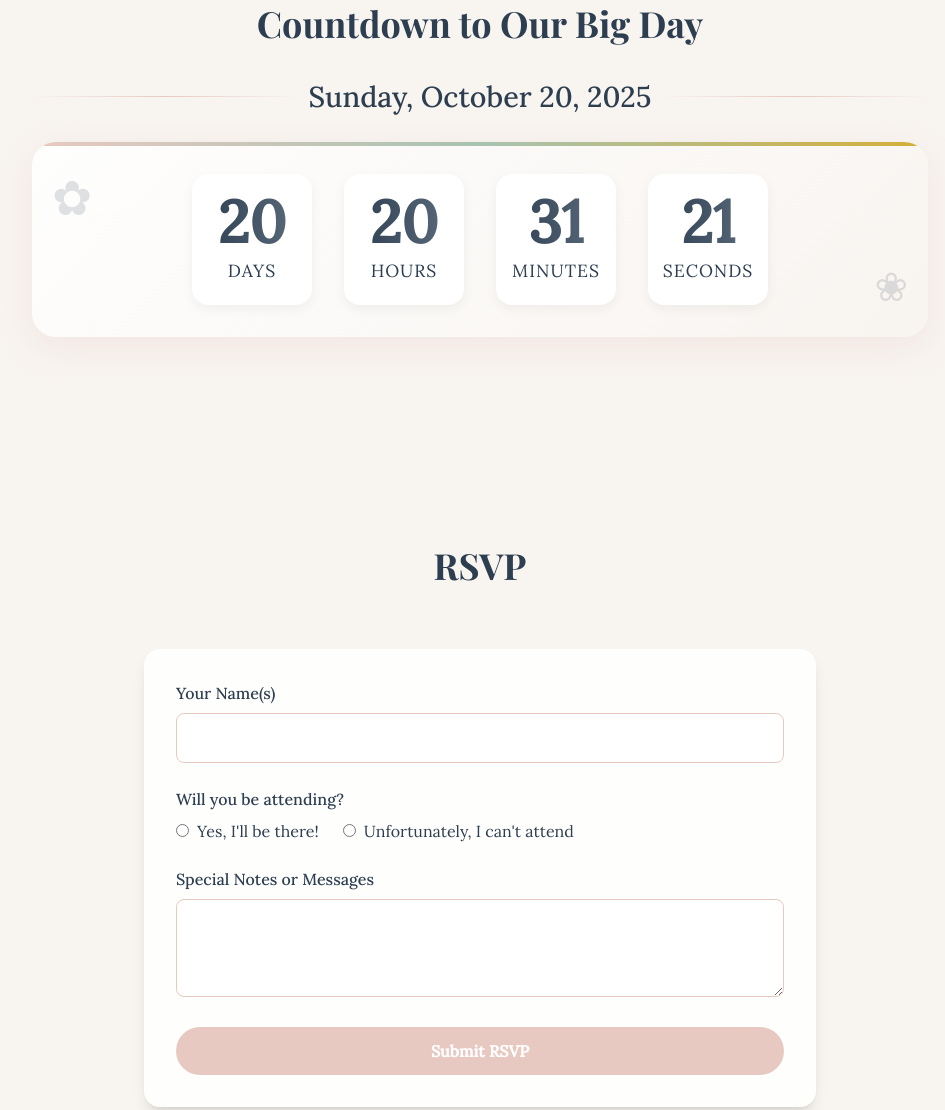
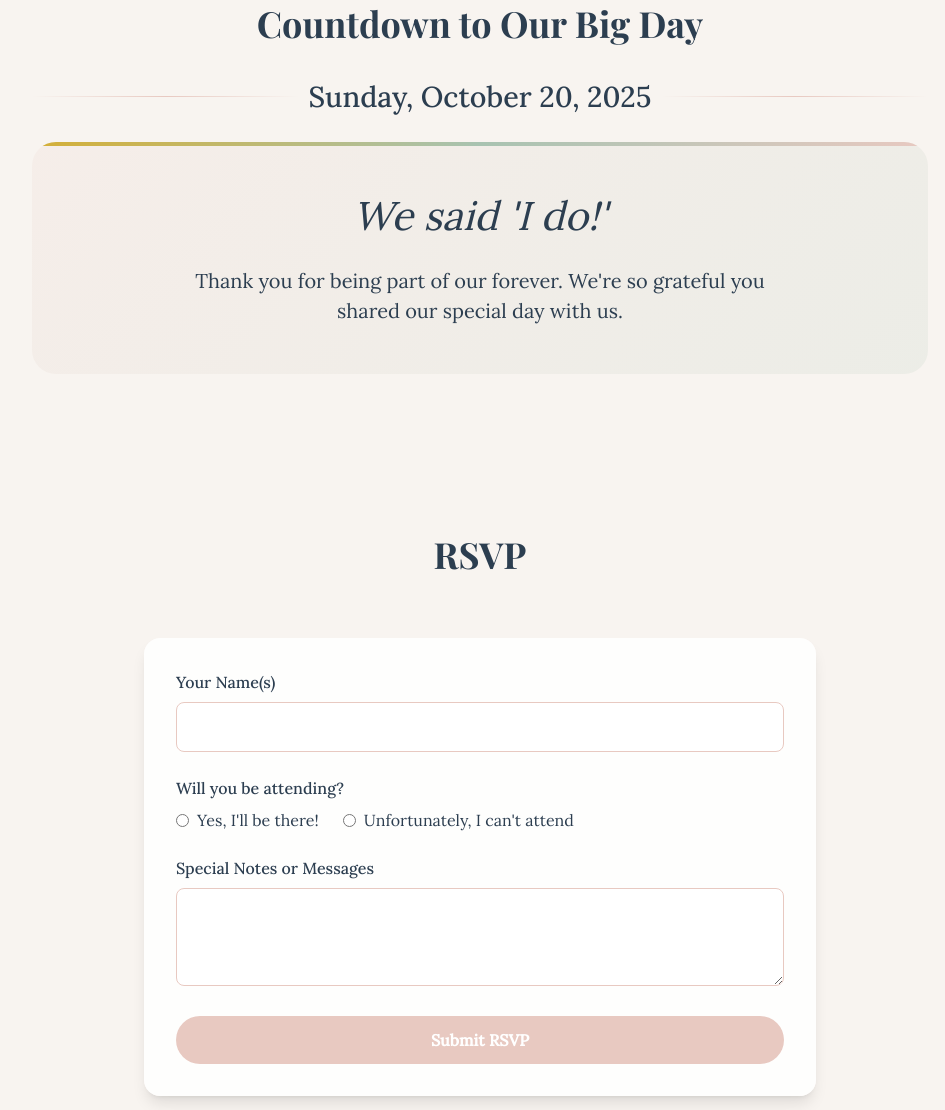
Before and after one commit to Denuwan392/wedding_rsvp_2, a plain HTML site: page index.html in a window 1280 px wide. Shown: the part 1819-2929 px from the top of the page, without its empty margins (160-1105 px from the left). Drawn offline with nearby package versions, Linux system fonts and the light colour scheme.

Commit message:
Update index.html

```diff
--- a/index.html
+++ b/index.html
@@ -520,7 +520,7 @@
         });
 
         // Countdown Timer with enhanced animations
-        const weddingDate = new Date('October 20, 2025 15:00:00').getTime();
+        const weddingDate = new Date('October 20, 2024 15:00:00').getTime();
         const countdownContainer = document.getElementById('countdown-container');
         const weddingMessage = document.getElementById('wedding-message');
         const daysEl = document.getElementById('days');
```
